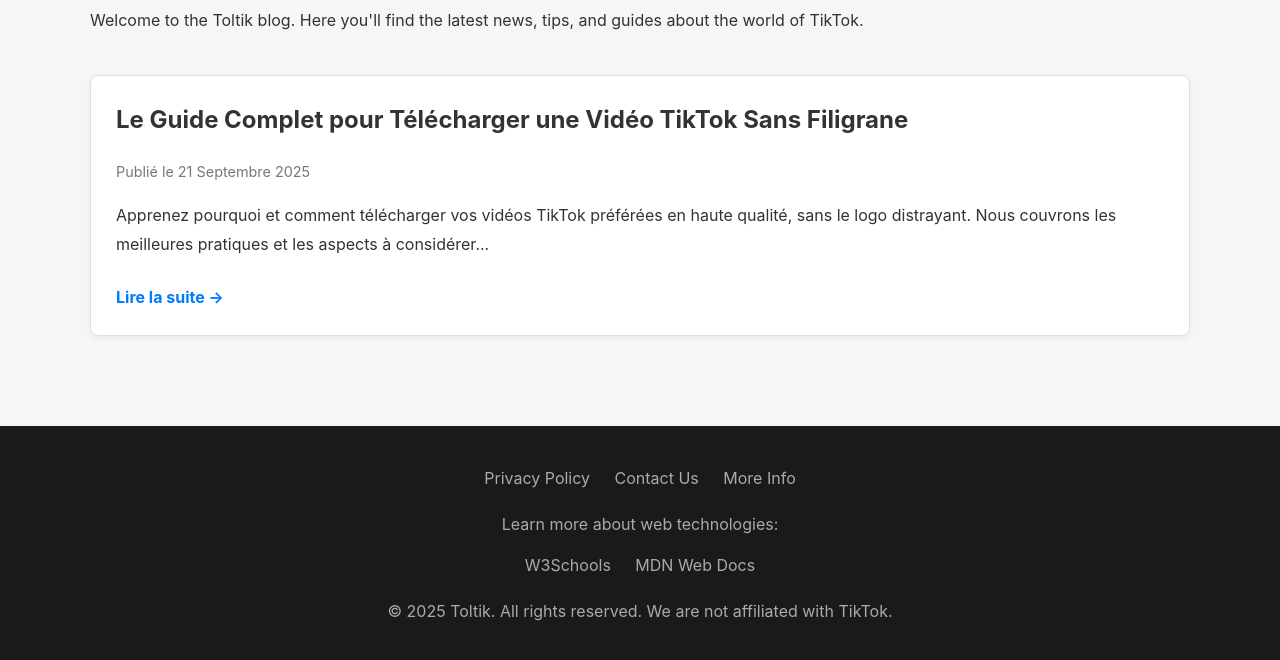
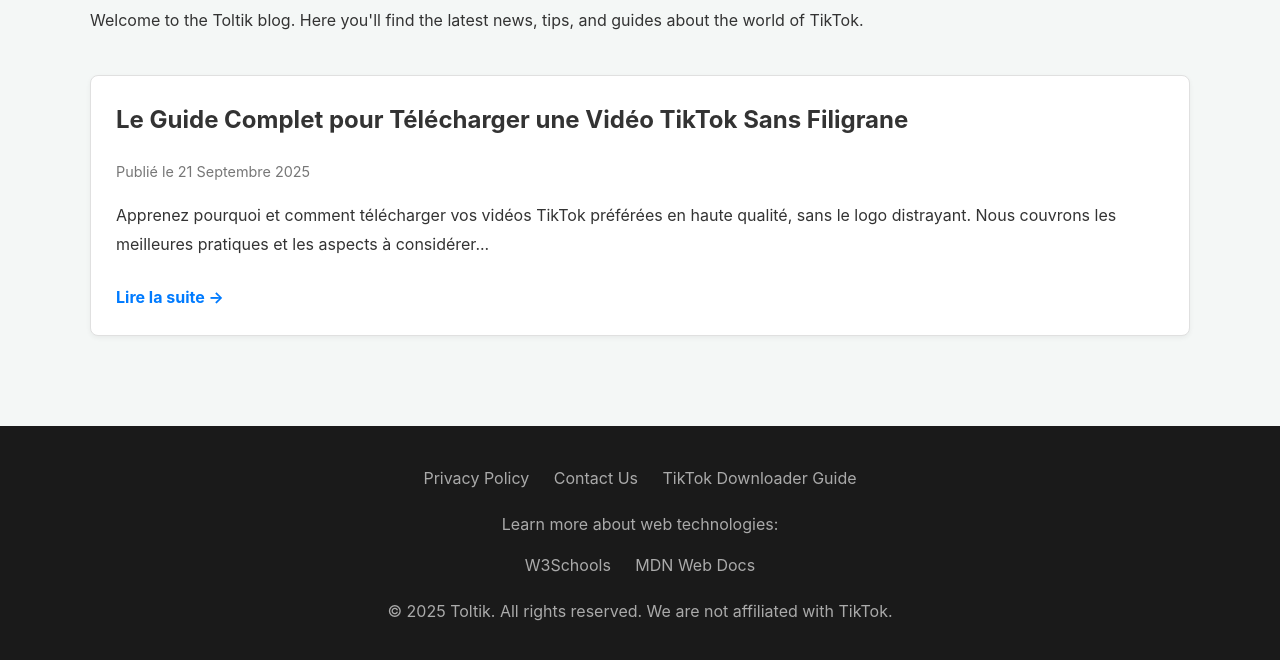
Before and after one commit to redlam10/toltik-downloader, a website: page public/blog.html in a window 1280 px wide. Shown: the part 260-920 px from the top of the page. Drawn offline with Linux system fonts and the light colour scheme.

Commit message:
Fix: Improve footer link accessibility and SEO

```diff
--- a/public/blog.html
+++ b/public/blog.html
@@ -52,7 +52,7 @@
             <div class="footer-links">
                 <a href="/privacy.html">Privacy Policy</a>
                 <a href="/contact.html">Contact Us</a>
-                <a href="/seo-content.html">More Info</a>
+                <a href="/seo-content.html">TikTok Downloader Guide</a>
             </div>
             <div class="footer-external-links">
                 <p>Learn more about web technologies:</p>
```
Also changed, not shown: public/contact.html (+1 -1 lines), public/faq.html (+1 -1 lines), public/index.html (+1 -1 lines), public/privacy.html (+1 -1 lines), public/seo-content.html (+1 -1 lines), public/services.html (+1 -1 lines).
